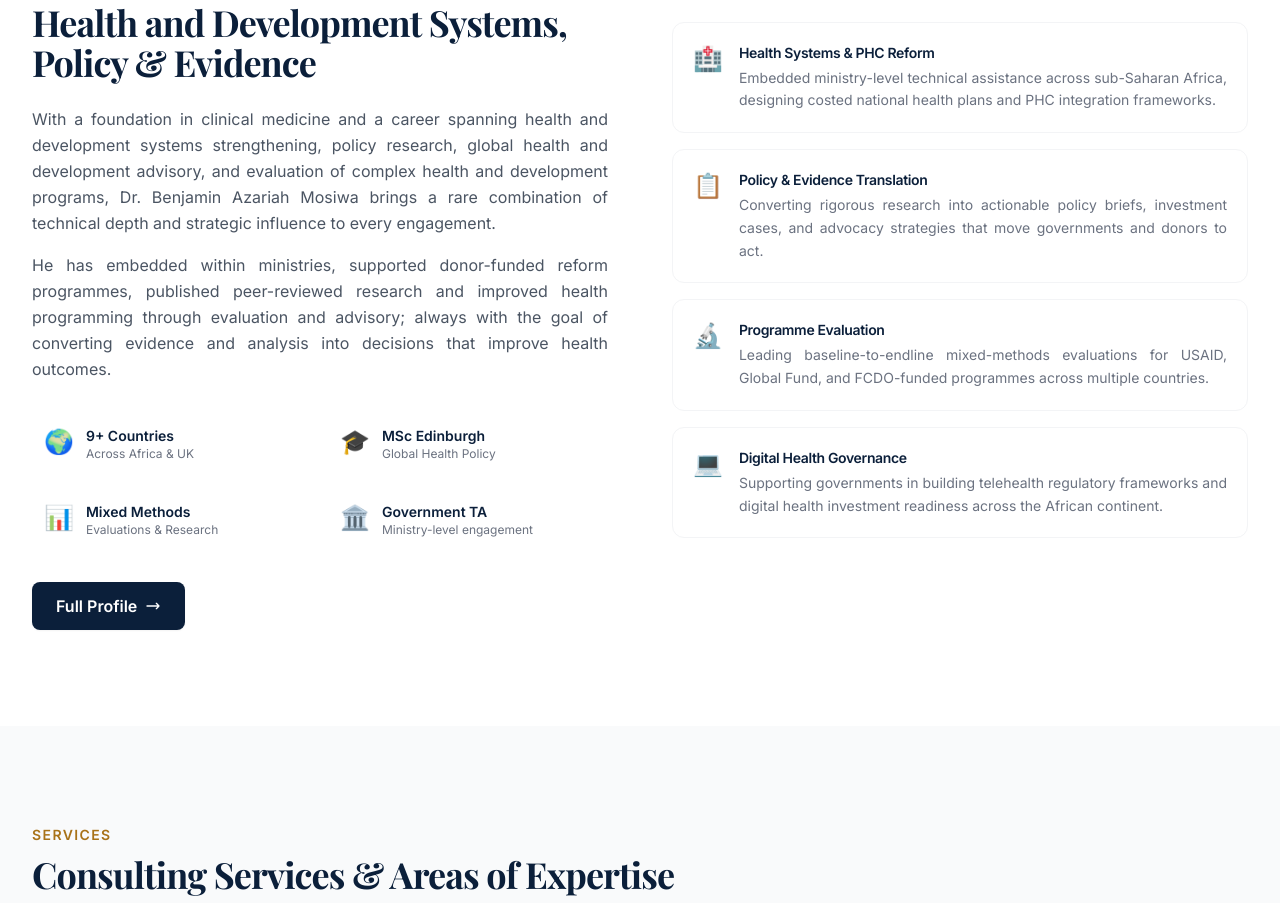
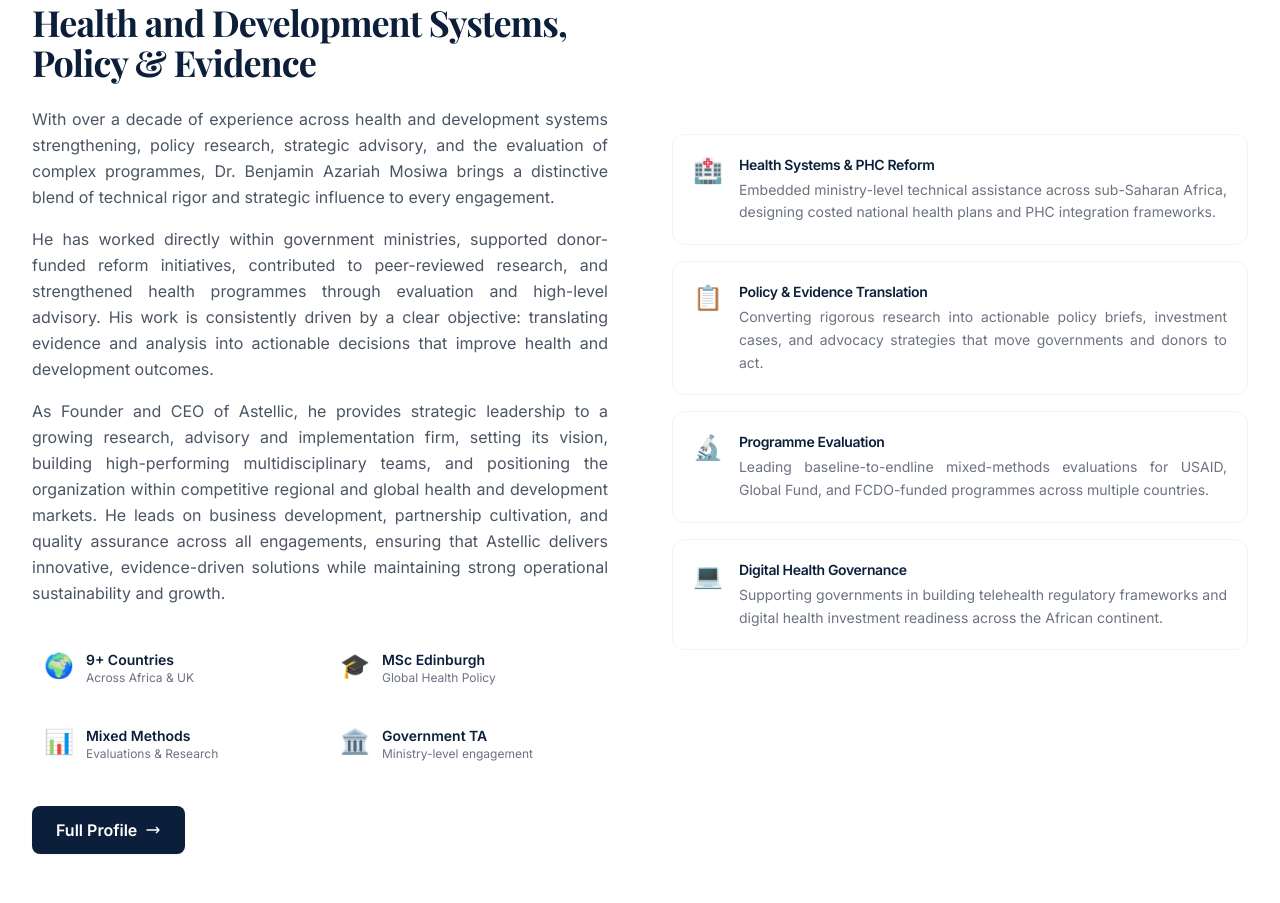
Before and after one commit to bmosiwa-hub/dr-mosiwa-website, a Next.js app: page / in a window 1280 px wide. Shown: the part 1116-2019 px from the top of the page. Built offline with nearby package versions, Linux system fonts and the light colour scheme; a web font is replaced by a local one.

Commit message:
Update about snapshot with expanded bio including Astellic CEO role

```diff
--- a/src/app/page.tsx
+++ b/src/app/page.tsx
@@ -111,10 +111,13 @@ export default function HomePage() {
                 Senior Advisor at the Intersection of Health and Development Systems, Policy & Evidence
               </h2>
               <p className="mt-6 text-gray-600 leading-relaxed">
-                With a foundation in clinical medicine and a career spanning health and development systems strengthening, policy research, global health and development advisory, and evaluation of complex health and development programs, Dr. Benjamin Azariah Mosiwa brings a rare combination of technical depth and strategic influence to every engagement.
+                With over a decade of experience across health and development systems strengthening, policy research, strategic advisory, and the evaluation of complex programmes, Dr. Benjamin Azariah Mosiwa brings a distinctive blend of technical rigor and strategic influence to every engagement.
               </p>
               <p className="mt-4 text-gray-600 leading-relaxed">
-                He has embedded within ministries, supported donor-funded reform programmes, published peer-reviewed research and improved health programming through evaluation and advisory; always with the goal of converting evidence and analysis into decisions that improve health outcomes.
+                He has worked directly within government ministries, supported donor-funded reform initiatives, contributed to peer-reviewed research, and strengthened health programmes through evaluation and high-level advisory. His work is consistently driven by a clear objective: translating evidence and analysis into actionable decisions that improve health and development outcomes.
+              </p>
+              <p className="mt-4 text-gray-600 leading-relaxed">
+                As Founder and CEO of Astellic, he provides strategic leadership to a growing research, advisory and implementation firm, setting its vision, building high-performing multidisciplinary teams, and positioning the organization within competitive regional and global health and development markets. He leads on business development, partnership cultivation, and quality assurance across all engagements, ensuring that Astellic delivers innovative, evidence-driven solutions while maintaining strong operational sustainability and growth.
               </p>
 
               <div className="mt-8 grid grid-cols-2 gap-4">
```
